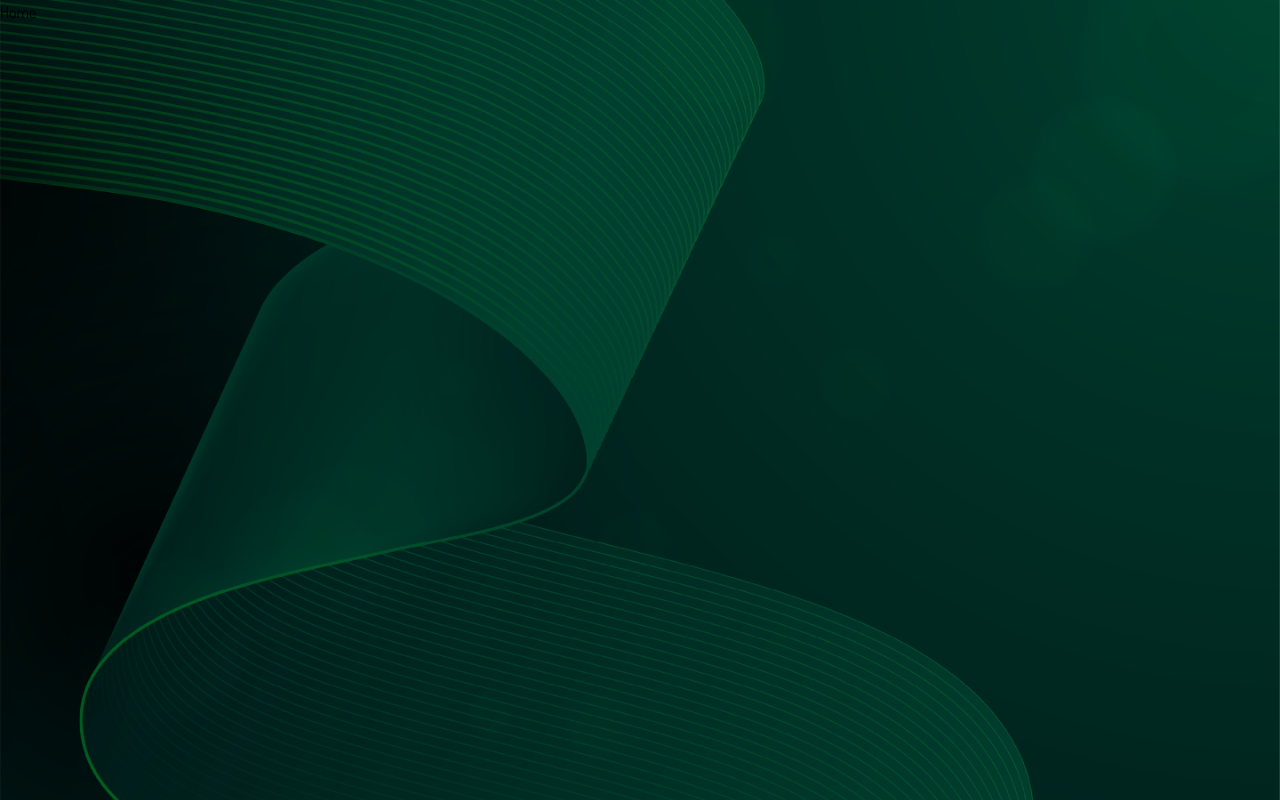
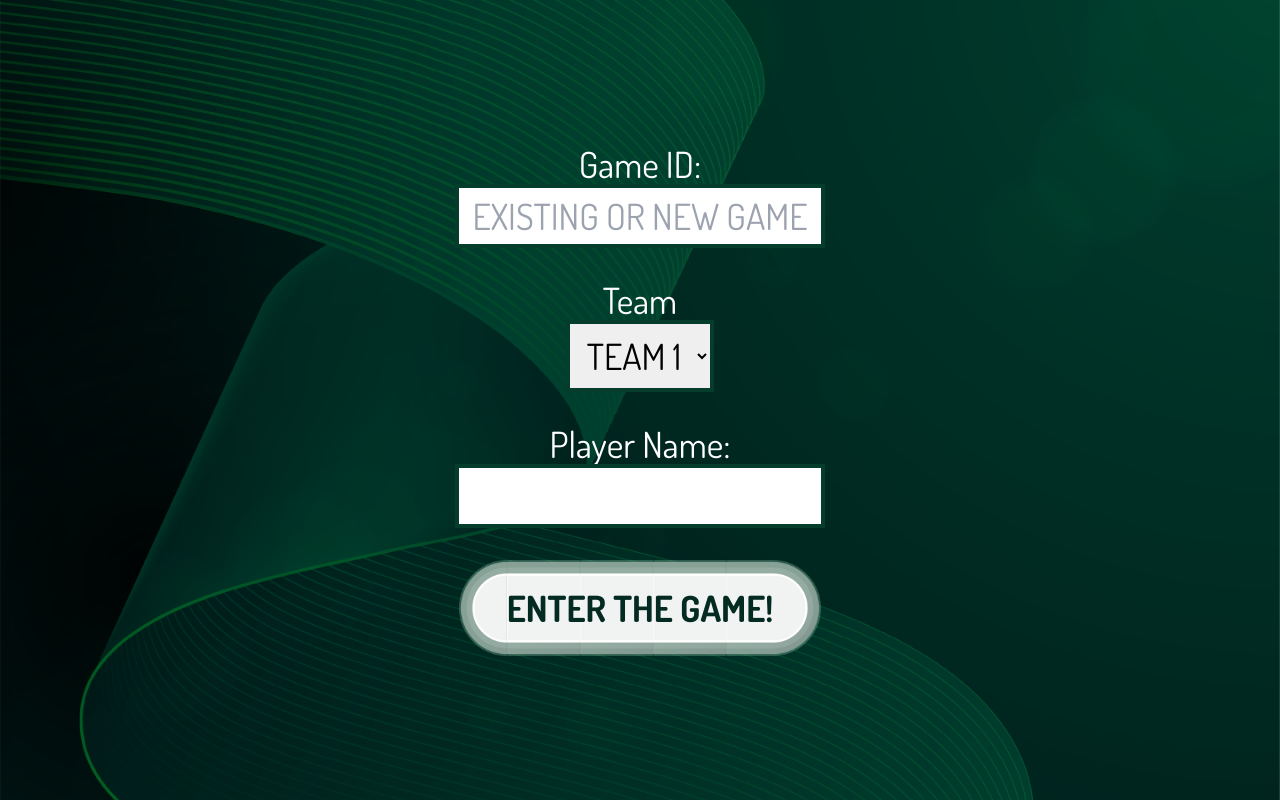
Before and after one commit to robbiebyrd/aye-aye, a Next.js app in the folder client/: page / in a window 1280 px wide. Built offline with nearby package versions, Linux system fonts and the light colour scheme.

Commit message:
Add login page

```diff
--- a/client/src/app/page.tsx
+++ b/client/src/app/page.tsx
@@ -1,9 +1,56 @@
+"use client"
+
+import {useState} from "react";
+import { redirect } from 'next/navigation'
+import {Button} from "@/components/button";
+
 export default function Home() {
+    const [teamId, setTeamId] = useState("team1")
+    const [gameId, setGameId] = useState("")
+    const [playerId, setPlayerId] = useState("")
+
+    const handleTeamChange = (event: React.FormEvent) => {
+        console.log(event.target.value)
+        setTeamId(event.target.value);
+    };
+
+    const handleGameChange = (event: React.FormEvent<HTMLInputElement>) => {
+        setGameId(event.target.value);
+    };
+
+    const handlePlayerChange = (event: React.FormEvent<HTMLInputElement>) => {
+        setPlayerId(event.target.value);
+    };
+
+    const handleSubmit = () => {
+        redirect(`/game/${gameId}/${teamId}/${playerId}`) // Navigate to the new post page
+    };
+
 
     return (
         <div>
             <main className="">
-                Home
+                <form>
+                    <div className={'flex flex-col content-center items-center justify-center w-svw h-svh gap-8'}>
+                        <div className={'flex flex-col items-center justify-center '}>
+                            <label form={'gameId'} className={'text-4xl text-white'}>Game ID: </label>
+                            <input name={'gameId'} onChange={handleGameChange} className={'text-center text-4xl border-4 border-sherwood-green-500 border-solid flex items-center p-2 uppercase'} placeholder={'Existing or new game'}/>
+                        </div>
+                        <div className={'flex flex-col items-center justify-center'}>
+                            <label form={'teamId'} className={'text-4xl text-white'}>Team</label>
+                            <select name="teamId" id="teamId" onChange={handleTeamChange} className={'text-center text-4xl border-4 border-sherwood-green-500 border-solid flex items-center p-2 uppercase'}>
+                                <option value="team1">Team 1</option>
+                                <option value="team2">Team 2</option>
+                            </select>
+                        </div>
+                        <div className={'flex flex-col items-center justify-center'}>
+                            <label form={'playerId'} className={'text-4xl text-white'}>Player Name: </label>
+                            <input name={'playerId'} onChange={handlePlayerChange} className={'text-center text-4xl border-4 border-sherwood-green-500 border-solid flex items-center p-2 uppercase'}/>
+                        </div>
+                        <Button label={'Enter the Game!'} onClickFunc={handleSubmit}/>
+
+                    </div>
+                </form>
             </main>
             <footer className="">
             </footer>
```
